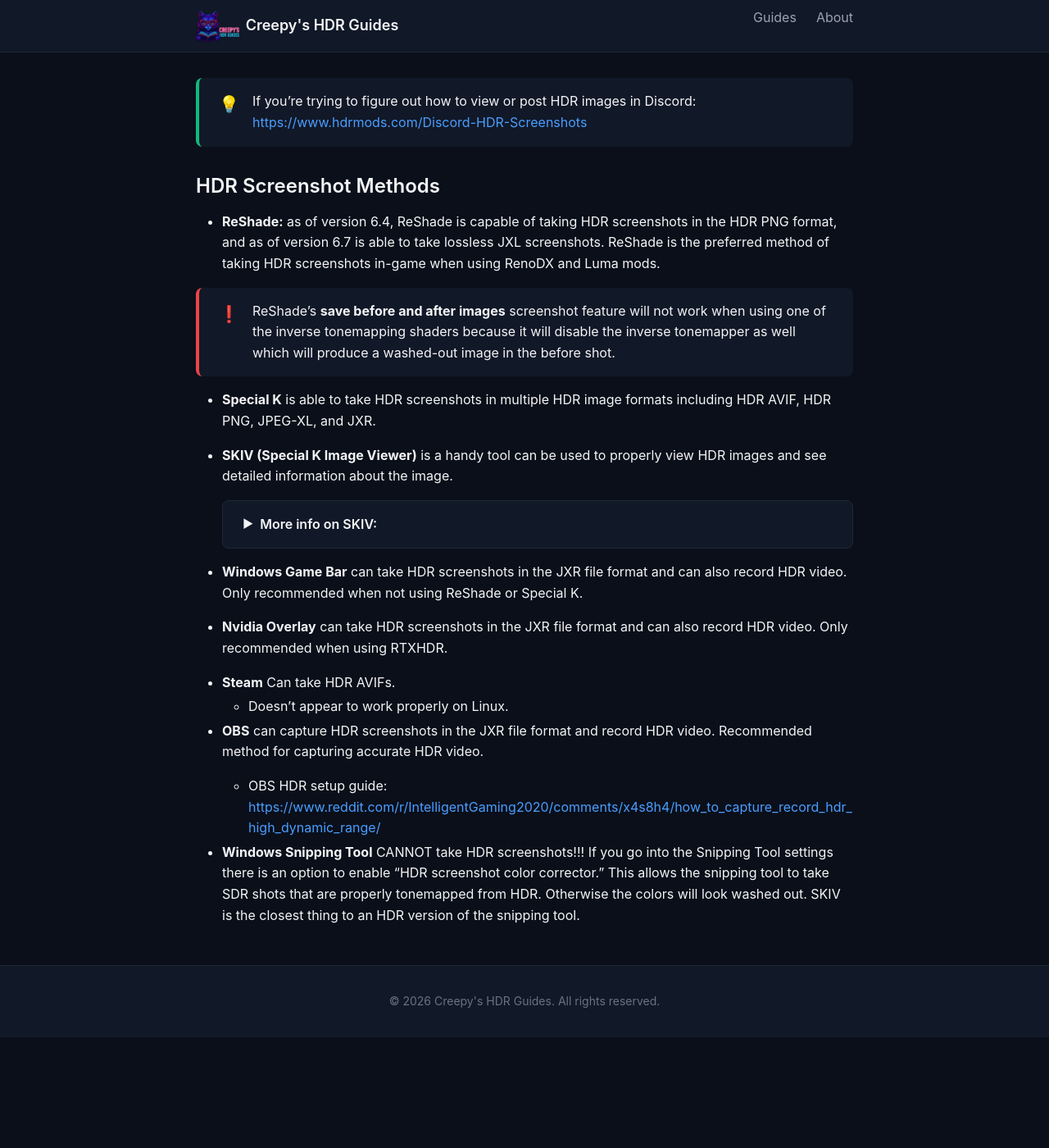
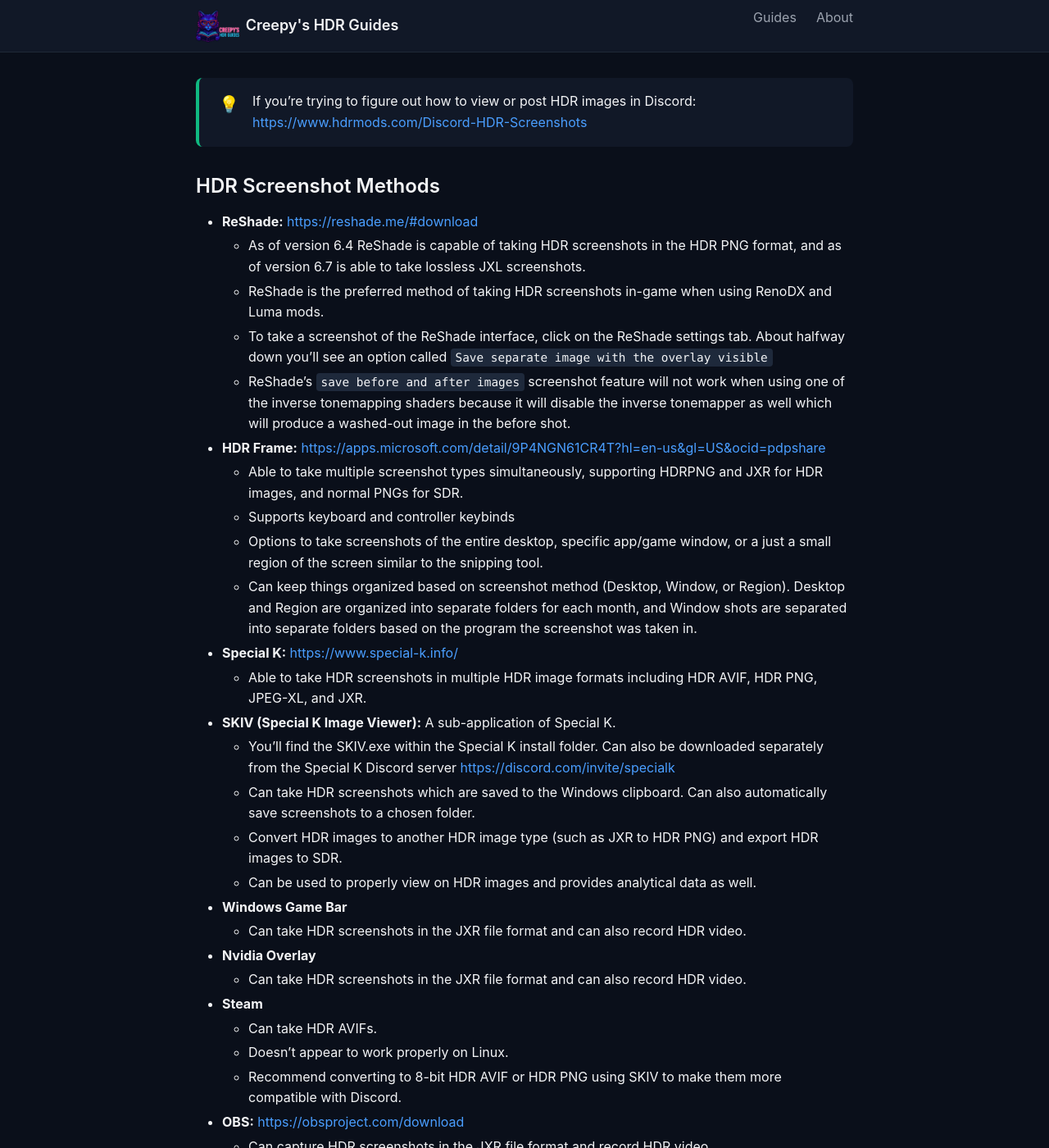
Before and after one commit to CreepySasquatch/HDRMods, a Jekyll site: the page built from pages/Guides/HDR-Screenshot-Guide.md, in a window 1280 px wide and 1400 px high, scrolled down 259 px. Shown: the whole window at 82% size. Built offline with Jekyll 4.4.1, drawn with Linux system fonts in a browser that asks for light colours; before the commit the page ends 1524 px from its top, so only the background shows below that; some of the changed text lies outside the part shown.

Commit message:
Updated HDR Screenshot Guide

```diff
--- a/pages/Guides/HDR-Screenshot-Guide.md
+++ b/pages/Guides/HDR-Screenshot-Guide.md
@@ -10,57 +10,55 @@
 
 ## HDR Screenshot Methods
 
-- **ReShade:** as of version 6.4, ReShade is capable of taking HDR
-  screenshots in the HDR PNG format, and as of version 6.7 is able to take lossless JXL screenshots.  ReShade is the preferred method of taking HDR screenshots in-game when using RenoDX and Luma mods.
+- **ReShade:** <https://reshade.me/#download>
+  - As of version 6.4 ReShade is capable of taking HDR screenshots in the HDR PNG format, and as of version 6.7 is able to take lossless JXL screenshots.
+  - ReShade is the preferred method of taking HDR screenshots in-game when using RenoDX and Luma mods.
+  - To take a screenshot of the ReShade interface, click on the ReShade settings tab.  About halfway down you'll see an option called `Save separate image with the overlay visible`
+  - ReShade's `save before and after images` screenshot feature will not work when using one of the inverse tonemapping shaders because it will disable the inverse tonemapper as well which will produce a washed-out image in the before shot.
 
-{% include callout.html type="important" content="ReShade's **save before and after images** screenshot feature will not work
-when using one of the inverse tonemapping shaders because it will
-disable the inverse tonemapper as well which will produce a
-washed-out image in the before shot." %}
+- **HDR Frame:** <https://apps.microsoft.com/detail/9P4NGN61CR4T?hl=en-us&gl=US&ocid=pdpshare>
+  - Able to take multiple screenshot types simultaneously, supporting HDRPNG and JXR for HDR images, and normal PNGs for SDR.
+  - Supports keyboard and controller keybinds
+  - Options to take screenshots of the entire desktop, specific app/game window, or a just a small region of the screen similar to the snipping tool.
+  - Can keep things organized based on screenshot method (Desktop, Window, or Region).  Desktop and Region are organized into separate folders for each month, and Window shots are separated into separate folders based on the program the screenshot was taken in.
 
-- **Special K** is able to take HDR screenshots in multiple HDR image
-  formats including HDR AVIF, HDR PNG, JPEG-XL, and JXR.
+- **Special K:** <https://www.special-k.info/>
+  - Able to take HDR screenshots in multiple HDR image formats including HDR AVIF, HDR PNG, JPEG-XL, and JXR.
 
-- **SKIV (Special K Image Viewer)** is a handy tool can be used to
-  properly view HDR images and see detailed information about the image.
+- **SKIV (Special K Image Viewer):** A sub-application of Special K.
+  - You'll find the SKIV.exe within the Special K install folder.  Can also be downloaded separately from the Special K Discord server <https://discord.com/invite/specialk>
+  - Can take HDR screenshots which are saved to the Windows clipboard.  Can also automatically save screenshots to a chosen folder.
+  - Convert HDR images to another HDR image type (such as JXR to HDR PNG) and export HDR images to SDR.
+  - Can be used to properly view on HDR images and provides analytical data as well.
 
-   <details>
-   <summary>More info on SKIV:</summary>
-	<ol>
-	<ul>
-    <li>Convert HDR images to another HDR image type (such as JXR to HDR
-    PNG) and export HDR images to SDR.</li>
-    <li>Crop HDR images using by holding ctrl + left click, then select the
-    area you want to keep, release the left click which will then save
-    the cropped image to your clipboard, paste the image back into SKIV.</li>
-	<li>Can take HDR screenshots which essentially makes it an HDR version
-    of the Windows snipping tool.</li>
-	<li>SKIV automatically comes with Special K when you install the latest
-    version from the Discord. You'll find SKIV in the main Special K
-    install directory.</li>
-	<li>SKIV does not need Special K to function so if you have no interest
-    in using Special K you can move SKIV.exe to its own folder, then
-    uninstall Special K. I do recommend moving SKIV to a folder, and not
-    just place the program on your desktop because it will automatically
-    download any additional needed files that are required when saving
-    an image to that particular file type. So you'll end up with more
-    than just SKIV.exe in that folder.</li>
-	</ul>
-	</ol>
-	</details>
+- **Windows Game Bar**
+  - Can take HDR screenshots in the JXR file format and can also record HDR video.
 
-- **Windows Game Bar** can take HDR screenshots in the JXR file format and can also record HDR video. Only recommended when not using ReShade or Special K.
+- **Nvidia Overlay**
+  - Can take HDR screenshots in the JXR file format and can also record HDR video.
 
-- **Nvidia Overlay** can take HDR screenshots in the JXR file format and can
-  also record HDR video.  Only recommended when using RTXHDR.
+- **Steam**
+  - Can take HDR AVIFs.
+  - Doesn't appear to work properly on Linux.
+  - Recommend converting to 8-bit HDR AVIF or HDR PNG using SKIV to make them more compatible with Discord.
 
-- **Steam** Can take HDR AVIFs.
-  - Doesn't appear to work properly on Linux.
-
-- **OBS** can capture HDR screenshots in the JXR file format and record HDR
-  video.  Recommended method for capturing accurate HDR video.
-
+- **OBS:** <https://obsproject.com/download>
+  - Can capture HDR screenshots in the JXR file format and record HDR
+  video.
+  - Recommended method for capturing accurate HDR video.
   - OBS HDR setup guide:
     <https://www.reddit.com/r/IntelligentGaming2020/comments/x4s8h4/how_to_capture_record_hdr_high_dynamic_range/>
 
-- **Windows Snipping Tool** CANNOT take HDR screenshots!!!  If you go into the Snipping Tool settings there is an option to enable "HDR screenshot color corrector."  This allows the snipping tool to take SDR shots that are properly tonemapped from HDR.  Otherwise the colors will look washed out.  SKIV is the closest thing to an HDR version of the snipping tool.
+## Avoid These Methods
+
+- **Windows Snipping Tool**
+  - CANNOT take HDR screenshots!!!
+  - If you go into the Snipping Tool settings there is an option to enable `HDR screenshot color corrector`.  This allows the snipping tool to take SDR shots that are properly tonemapped from HDR.  Otherwise the colors will look washed out.
+  - Use HDR Frame or SKIV instead if you want an HDR version of the snipping tool.
+
+- **Your Phone**
+  - Literally the WORST option for taking screenshots in SDR or HDR!
+  - Phone cameras are horrible at taking accurate screenshots of your display and should never be used when troubleshooting game or HDR mod issues.
+  - The ONLY time you should even consider this is when trying to troubleshoot issues with the display itself that otherwise wouldn't be seen in a screenshot.
+
+![Phone vs ReShade Meme](/images/Phone-vs-ReShade-meme.jpg)
```
Also changed, not shown: pages/Guides/Cyberpunk/Cyberpunk-2077-Mods.md (+5 -1 lines), images/Phone-vs-ReShade-meme.jpg (added).
